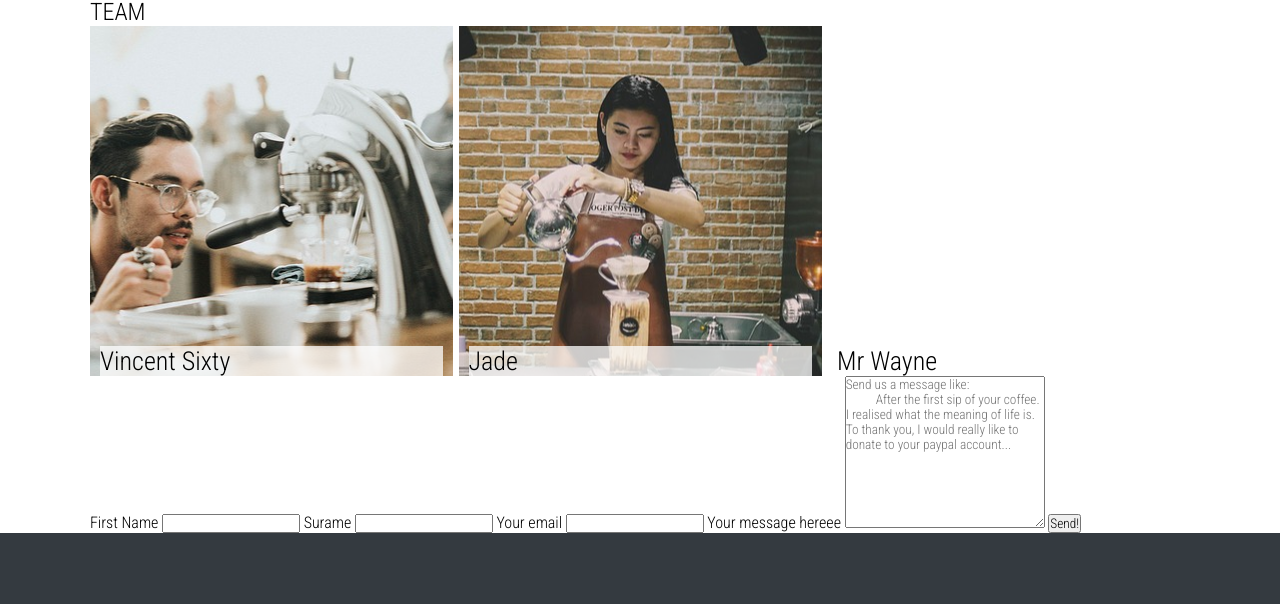
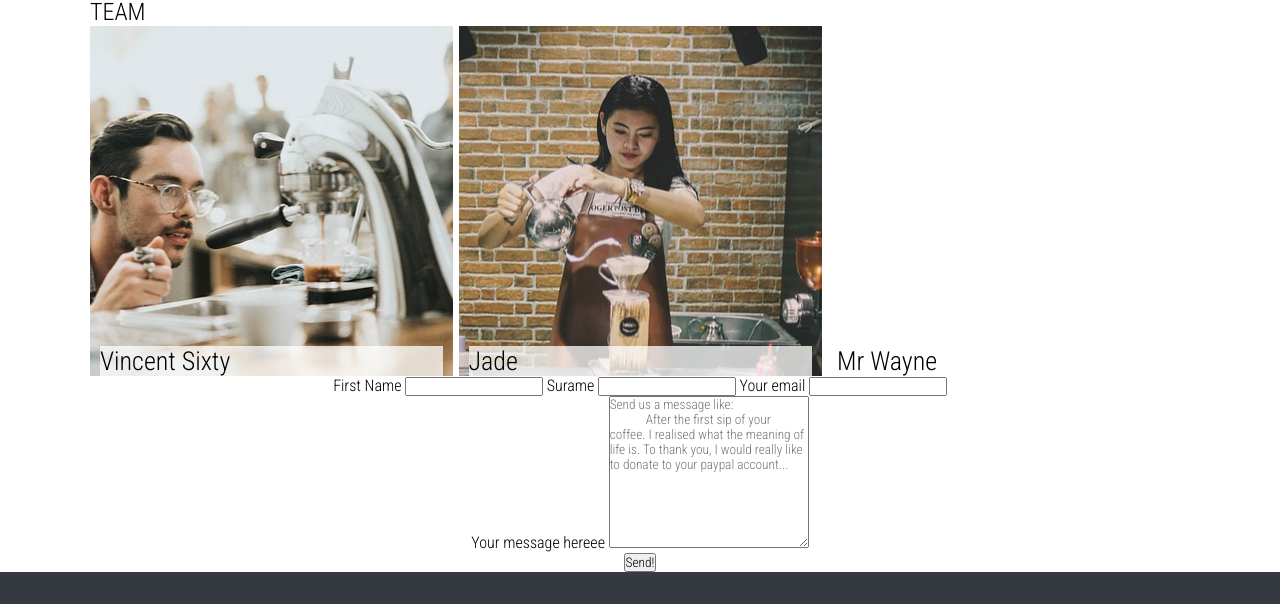
Before and after one commit to scholeer/hackathon01, a website: page src/our_story.html in a window 1280 px wide. Shown: the part 188-792 px from the top of the page. Drawn offline with nearby package versions, Linux system fonts and the light colour scheme; files that its build step writes are made by us from their sources.

Commit message:
my story details

```diff
--- a/src/our_story.html
+++ b/src/our_story.html
@@ -66,13 +66,16 @@
         <p></p>
       </div>
 
-      <form action="">
+      <form action="" class="form">
+        <div class="form__top">
           <label for="name">First Name</label>
           <input type="text" id="name" />
           <label for="surname">Surame</label>
           <input type="text" id="surname" />
           <label for="mail">Your email</label>
           <input type="email" id="mail" />
+        </div>
+        <div class="form_center">
           <label for="msg">Your message hereee</label>
           <textarea
             name=""
@@ -82,7 +85,8 @@
             placeholder="Send us a message like:
             After the first sip of your coffee. I realised what the meaning of life is. To thank you, I would really like to donate to your paypal account..."
           ></textarea>
-        <button type="submit">Send!</button>
+        </div>
+        <div class="form_bottom"><button type="submit">Send!</button></div>
       </form>
     </main>
 
--- a/src/scss/our_story.scss
+++ b/src/scss/our_story.scss
@@ -69,6 +69,13 @@ main {
       background-position: center;
     }
   }
+
+  .form {
+    display: flex;
+    flex-direction: column;
+    margin: auto;
+    align-items: center;
+  }
 }
 
 @import "footer.scss";
```
Lines whose indentation alone changed are shown as unchanged.
